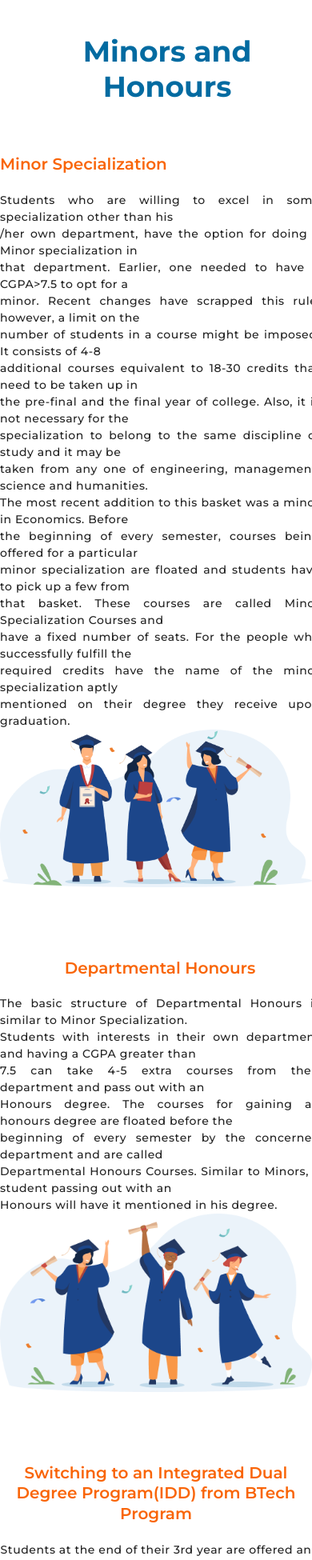
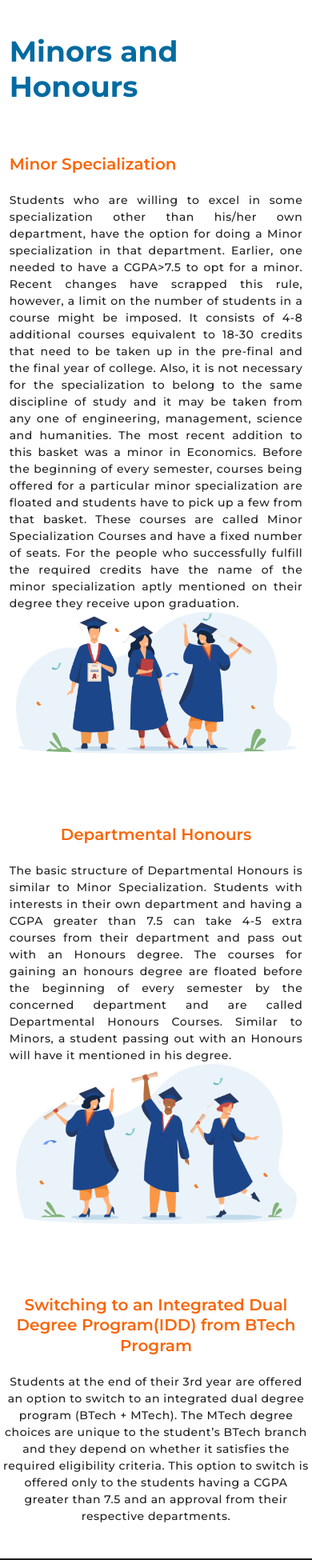
Before and after one commit to Outreach-IITR/Outreach_Website_Frontend, a React (Create React App) app: page /academics in a window 390 px wide. Shown: the top 1950 px of the page at 80% size. Built offline with nearby package versions, Linux system fonts and the light colour scheme.

Commit message:
updated minors 2

```diff
--- a/src/Components/Academics/Minors.js
+++ b/src/Components/Academics/Minors.js
@@ -9,28 +9,28 @@ class Minors extends Component {
                 <h2 id="minors">Minors and Honours</h2>
 
                 <div id="r1">
-                    <div className="lcont">
+                    <div className="lcont l1">
                         <h3>Minor Specialization</h3>
                         <p>
-                            Students who are willing to excel in some specialization other than his<br />/her own department,
-                            have the option for doing a Minor specialization in<br /> that department. Earlier,
-                            one needed to have a CGPA{'>'}7.5 to opt  for a <br />minor. Recent changes have scrapped this
-                            rule, however, a limit on the <br />number of students in a course might be imposed.
-                            It consists of 4-8<br />
+                            Students who are willing to excel in some specialization other than his/her own department,
+                            have the option for doing a Minor specialization in that department. Earlier,
+                            one needed to have a CGPA{'>'}7.5 to opt  for a minor. Recent changes have scrapped this
+                            rule, however, a limit on the number of students in a course might be imposed.
+                            It consists of 4-8
                             additional courses equivalent to 18-30 credits
-                            that need to be taken up in <br />the pre-final and
+                            that need to be taken up in the pre-final and
                             the final year of college. Also, it is not necessary
-                            for the <br />specialization to belong to the same
-                            discipline of study and it may be <br />taken from
+                            for the specialization to belong to the same
+                            discipline of study and it may be taken from
                             any one of engineering, management, science and
-                            humanities. <br />The most recent addition to this basket
-                            was a minor in Economics. Before <br />the beginning of
-                            every semester, courses being offered for a particular <br />minor
+                            humanities. The most recent addition to this basket
+                            was a minor in Economics. Before the beginning of
+                            every semester, courses being offered for a particular minor
                             specialization are floated and students have to pick up a
-                            few from<br /> that basket. These courses are called Minor Specialization
-                            Courses and<br /> have a fixed number of seats. For the people who
-                            successfully fulfill the <br />required credits have the name of the
-                            minor specialization aptly<br /> mentioned on their degree they receive upon graduation.
+                            few from that basket. These courses are called Minor Specialization
+                            Courses and have a fixed number of seats. For the people who
+                            successfully fulfill the required credits have the name of the
+                            minor specialization aptly mentioned on their degree they receive upon graduation.
                         </p>
                     </div>
                     <div className="minors_img">
@@ -41,15 +41,15 @@ class Minors extends Component {
 
                 </div>
                 <div id="r2">
-                    <div className="lcont">
+                    <div className="lcont l2">
                         <h3>Departmental Honours</h3>
                         <p >
-                            The basic structure of Departmental Honours is similar to Minor Specialization.<br />
-                            Students with interests in their own department and having a CGPA greater than<br /> 7.5
-                            can take 4-5 extra courses from their department and pass out with an <br />Honours degree.
-                            The courses for gaining an honours degree are floated before the <br />beginning of
-                            every semester by the concerned department and are called <br />Departmental Honours
-                            Courses. Similar to Minors, a student passing out with an <br />Honours will have it
+                            The basic structure of Departmental Honours is similar to Minor Specialization.
+                            Students with interests in their own department and having a CGPA greater than 7.5
+                            can take 4-5 extra courses from their department and pass out with an Honours degree.
+                            The courses for gaining an honours degree are floated before the beginning of
+                            every semester by the concerned department and are called Departmental Honours
+                            Courses. Similar to Minors, a student passing out with an Honours will have it
                             mentioned in his degree.
                         </p>
                     </div>
@@ -61,11 +61,11 @@ class Minors extends Component {
                     <h3>Switching to an Integrated Dual Degree Program(IDD) from BTech Program</h3>
                     <p>
                         Students at the end of their 3rd year are offered an option to switch to
-                        an integrated dual degree program (BTech + MTech).<br /> The MTech degree choices
+                        an integrated dual degree program (BTech + MTech). The MTech degree choices
                         are unique to the student’s BTech branch and they depend on whether it
-                        satisfies the required <br />eligibility criteria. This option to switch is
+                        satisfies the required eligibility criteria. This option to switch is
                         offered only to the students having a CGPA greater than 7.5 and an
-                        approval from <br />their respective departments.
+                        approval from their respective departments.
                     </p>
                 </div>
             </div>
--- a/src/Components/Academics/minors.css
+++ b/src/Components/Academics/minors.css
@@ -12,7 +12,12 @@
 .lcont{
     flex: 0.45;
     min-width: 700px;
-    /* text-align: center; */
+}
+.l1{
+    padding-right: 8%;
+}
+.l2{
+    padding-left: 8%;
 }
 .minors_img {
     flex:0.4;
@@ -45,7 +50,7 @@ line-height: 44px;
 
 color: #026BA1;
 margin-bottom: 4.5rem;
-margin-left: 7.2%;
+margin-left: 6.8%;
 }
 #r2{
     display: flex;
@@ -85,13 +90,19 @@ margin-left: 7.2%;
     font-weight: 400;
     letter-spacing: 0.04em;
     text-align: center;
+    padding-left: 15%;
+    padding-right: 15%;
 }
 
 @media (max-width:700px){
     .lcont{
         flex:1 !important;
-        min-width: 400px !important;
+        min-width: 350px;
         text-align: justify;
+    }
+    .l1, .l2 {
+        padding-left: 3%;
+        padding-right: 3%;
     }
     #r1{
         flex-direction: column;
@@ -108,15 +119,21 @@ margin-left: 7.2%;
 
     }
     #minors{
-        text-align: center;
+        text-align: left;
+        margin-left: 3%;
     }
     .minors_img{
-
+        text-align: center;
         flex: 1;
     }
 
     .minors_img img{
-        width: 100%;
+        width: 90%;
+
+    }
+    #r3 p{
+        padding-left: 1%;
+        padding-right: 1%;
     }
 
 }
```
